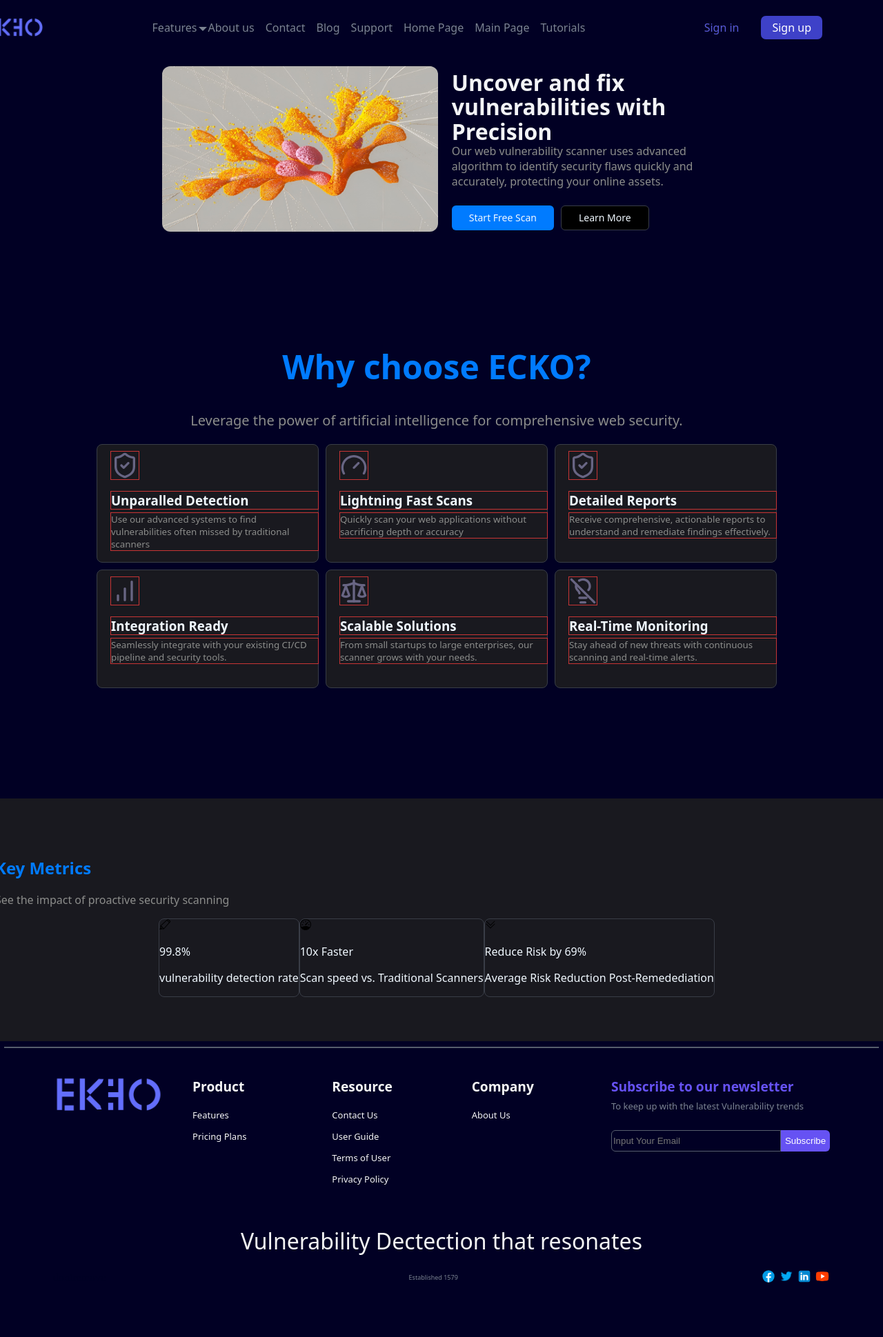
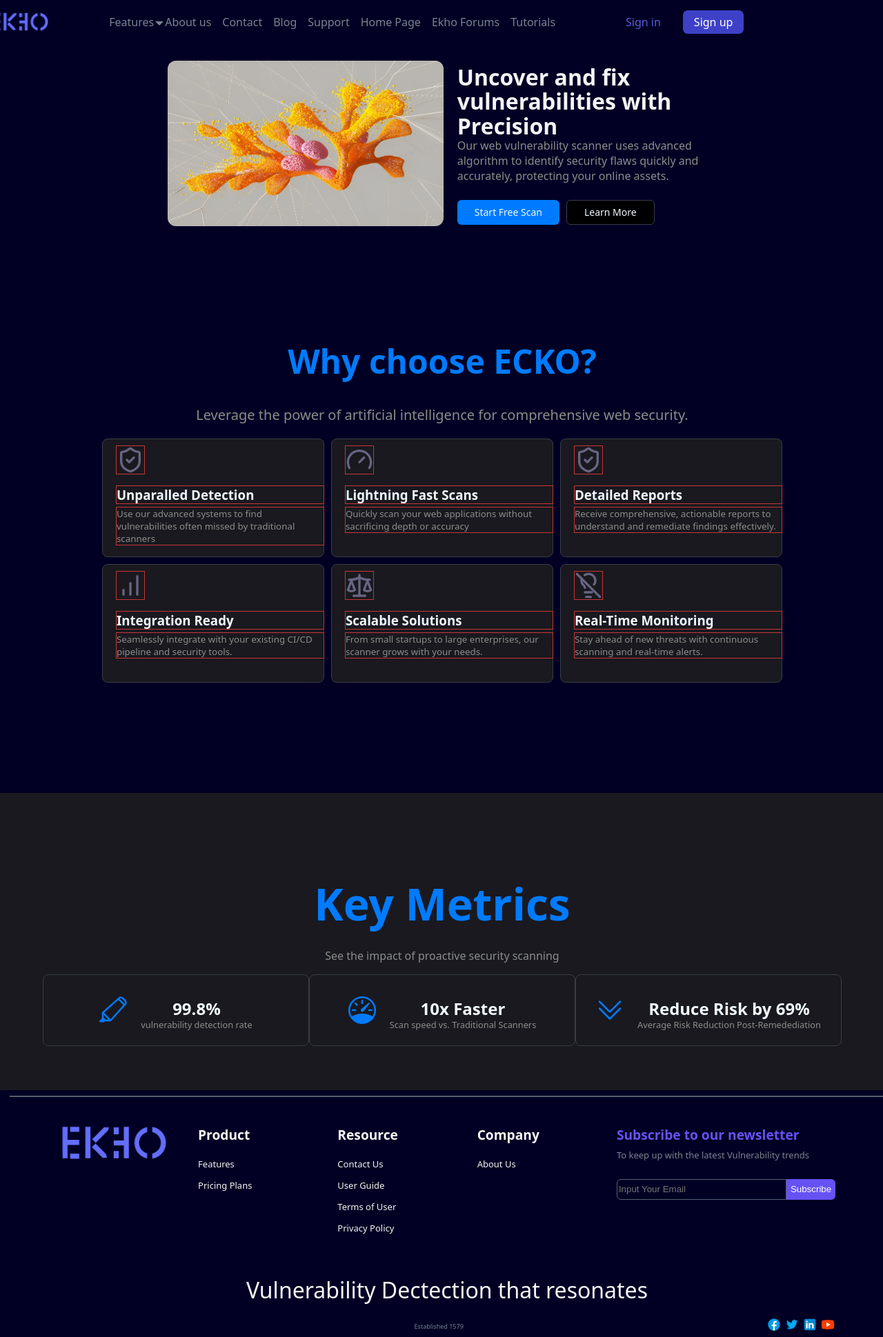
Before and after one commit to SweetDoppio/ECKO, a Flask app: page /home_page in a window 1280 px wide; the page is wider, and only the part inside the window is pictured. Shown: that part at 69% size. Before the commit the page ends 1860 px from the top of that part, so only its background shows below. Run offline with Flask 3, Linux system fonts and the light colour scheme; some libraries are stand-ins or nearby versions.

Commit message:
potentially fixed issue with header not centering properly when entering scroll state. Added, test graph page. Added elements to home page

```diff
--- a/app/routes.py
+++ b/app/routes.py
@@ -5,6 +5,9 @@ from app.forms import LoginForm
 from app.models import User, Post
 import sqlalchemy as sa
 from urllib.parse import urlsplit
+from bokeh.plotting import figure
+from bokeh.embed import components
+from random import randint
 
 @app.route('/index')
 @login_required
@@ -16,6 +19,21 @@ def index():
 @app.route('/home_page')
 def home_page():
     return render_template('home_page.html')
+
+@app.route('/test_graph_dashboard')
+def test_graph_dashboard():
+    bokeh_figure = figure(title='test scatter plot',x_axis_label='I hate my x',y_axis_label='Y am I doing this',height=400, sizing_mode='stretch_width')
+    x_values=list(range(10))
+    y_values=[randint(1,50) for _ in range(10)]
+    bokeh_figure.circle(x_values, y_values, size=15, color='red', alpha=0.5)
+    script, div = components(bokeh_figure)
+
+    print("Generated Script:", script[:200])  # Print first 200 characters
+    print("Generated Div:", div[:200])        # Print first 200 characters
+    return render_template('test_graph_dashboard.html', script=script, div=div)
+
+
+
 
 @app.route('/help_page')
 def help_page():
--- a/app/static/css/base.css
+++ b/app/static/css/base.css
@@ -7,9 +7,12 @@
     --main-font-style: system-ui, -apple-system, BlinkMacSystemFont, 'Segoe UI', Roboto, Oxygen, Ubuntu, Cantarell, 'Open Sans', 'Helvetica Neue', sans-serif;
 }
 
-    html,body{
-    overflow: none;
+    html{
+    overflow-x: none;
     height: 100%;
+    display: flex;
+    flex-direction: column;
+
 }
 
     main{
@@ -17,7 +20,6 @@
         justify-content: center;
         flex-direction: column;
         align-items: center;
-
     }
 
     .warning_message_container{
@@ -38,7 +40,7 @@
     }
 
     #base-body-main {
-        margin: 1rem auto;
+
         width: 100%;
         height: auto;
         display: flex;
@@ -57,7 +59,7 @@
 
     #base-header-container{
         position: fixed;
-        width: 100%;
+        width: 90%;
         display: flex;
         align-items: center;
         background-color: transparent;
@@ -70,9 +72,8 @@
     #base-header-container.scroll-state{
         background-color: #261C32FF;
         justify-self: center;
-        width: 90%;
+        width: 80%;
         transform: translateX(4.2em);
-        width: 90%;
         border-radius: 10px;
     }
 
--- a/app/static/css/home_page.css
+++ b/app/static/css/home_page.css
@@ -193,12 +193,17 @@ h3{
 }
 
 .key-metric-banner-header{
+    font-size: 4em;
+    text-align: center;
     color: var(--font-color-blue);
     font-family: var(--main-font-style);
 
 }
 
 .key-metric-banner-header+p{
+    margin-top: -2em;
+    font-size: 1em;
+    text-align: center;
     color: var(--font-color-grey);
     font-family: var(--main-font-style);
 }
@@ -208,10 +213,39 @@ h3{
     flex-direction: row;
     justify-content: center;
 }
+
 .metric-box{
-
+    display: flex;
+    flex-direction: row;
+    align-items: center;
+    justify-content: center;
+  width: 384px;
+  height: 102px;
   border-radius: 8px;
   border-width: 1px;
   border-color: #393D47FF;
   border-style: solid;
 }
+
+.metric-box > svg{
+    color: var(--font-color-blue);
+    height: 2.5em;
+    width: auto;
+    margin-right: 20px;
+
+}
+
+.metric-box-text-wrapper > p{
+    font-family: var(--main-font-style);
+    font-weight: 800;
+    font-size: 1.5em;
+    text-align: center;
+}
+
+.metric-box-text-wrapper > p + p{
+    margin-top: -2em;
+    font-family: var(--main-font-style);
+    font-weight: 200;
+    color: var(--font-color-grey);
+    font-size: 0.8em;
+}
--- a/app/templates/base.html
+++ b/app/templates/base.html
@@ -10,6 +10,7 @@
     <link rel="stylesheet" href="{{ url_for('static', filename='css/home_page.css')}}">
     <link rel="stylesheet" href="{{ url_for('static', filename='css/help_page.css') }}">
     <link rel="stylesheet" href="{{ url_for('static', filename='css/about.css') }}">
+    <link rel="stylesheet" href="{{ url_for('static', filename='css/test_graph_dashboard.css') }}">
 
 
     {% if title %}
@@ -30,13 +31,13 @@
                 </div>
                 <div class="nav_main_text_group">
 
-                    <li><a class="header-list-text features-header" href="">Features</a></li>
+                    <li><a class="header-list-text features-header" href="{{ url_for('test_graph_dashboard') }}">Features</a></li>
                     <li><a class="header-list-text" href="{{ url_for('about') }}">About us</a></li>
                     <li><a class="header-list-text" href="{{ url_for('contact') }}">Contact</a></li>
                     <li><a class="header-list-text" href="">Blog</a></li>
                     <li><a class="header-list-text" href="{{ url_for('index') }}">Support</a></li>
                     <li><a class="header-list-text" href="{{ url_for('home_page') }}">Home Page</a></li>
-                    <li><a class="header-list-text" href="{{ url_for('index') }}">Main Page</a></li>
+                    <li><a class="header-list-text" href="{{ url_for('index') }}">Ekho Forums</a></li>
                     <li><a class="header-list-text" href="{{ url_for('help_page') }}">Tutorials</a></li>
                 </div>
 
@@ -146,6 +147,11 @@
     <script src="{{ url_for('static', filename='js/base.js') }}"></script>
     <script src="{{ url_for('static', filename='js/help_page.js') }}"></script>
     <script src="{{ url_for('static', filename='js/about.js') }}"></script>
+    <script src="{{ url_for('static', filename='js/test_graph_dashboard.js') }}"></script>
+    <script src="https://cdn.bokeh.org/bokeh/release/bokeh-3.7.3.min.js"></script> <!-- Loads bokeh JS library. Make sure you chek the you dependency verison
+    against the script version to see if they mnatch -->
+
+
 
 </body>
 </html>
```
Also changed, not shown: app/templates/test_graph_dashboard.html (added, +13 -0 lines), app/static/css/test_graph_dashboard.css (added), app/static/js/test_graph_dashboard.js (added).
